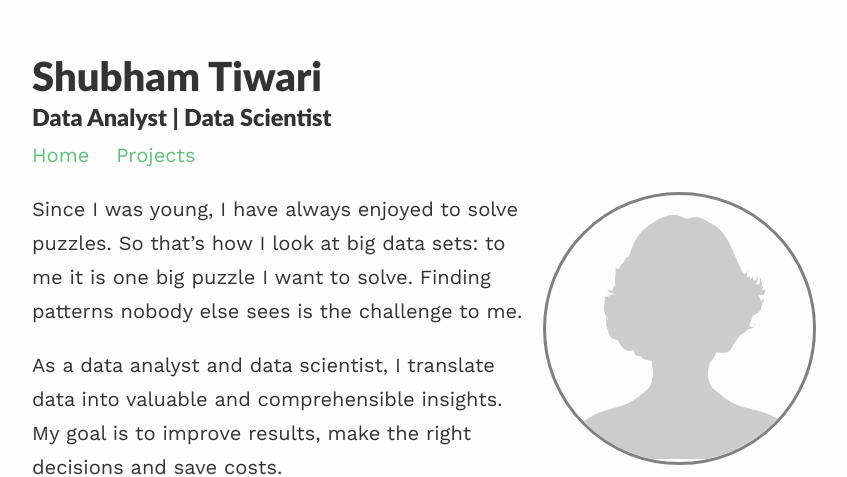
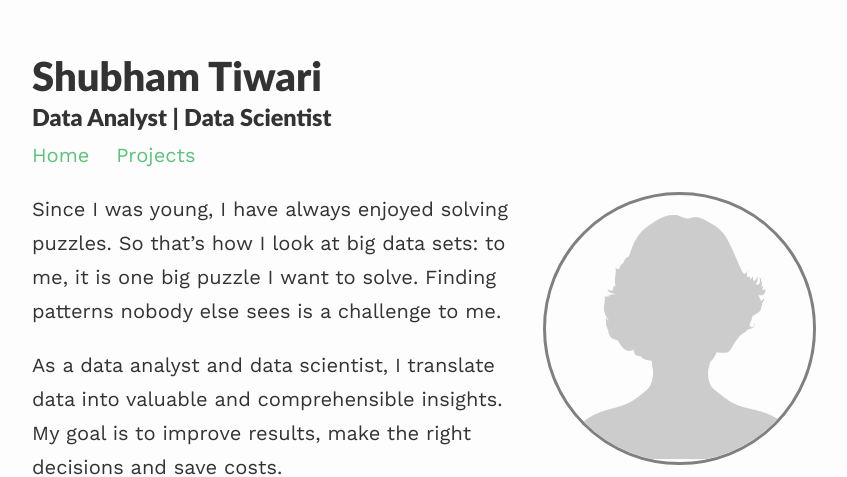
Before and after one commit to shubhamtiwari10/portfolio, a Jekyll site: the page built from index.md, in a window 1280 px wide. Shown: the top 477 px of the page, without its empty margins (208-1055 px from the left). Built offline with Jekyll 4.4.1, drawn with Linux system fonts in a browser that asks for light colours; nearby versions of some CDN libraries.

Commit message:
Update index.md

```diff
--- a/index.md
+++ b/index.md
@@ -7,7 +7,7 @@ profile:
 published: true
 ---
 
-Since I was young, I have always enjoyed to solve puzzles. So that’s how I look at big data sets: to me it is one big puzzle I want to solve. Finding patterns nobody else sees is the challenge to me.
+Since I was young, I have always enjoyed solving puzzles. So that’s how I look at big data sets: to me, it is one big puzzle I want to solve. Finding patterns nobody else sees is a challenge to me.
 
 As a data analyst and data scientist, I translate data into valuable and comprehensible insights. My goal is to improve results, make the right decisions and save costs.
 
```
